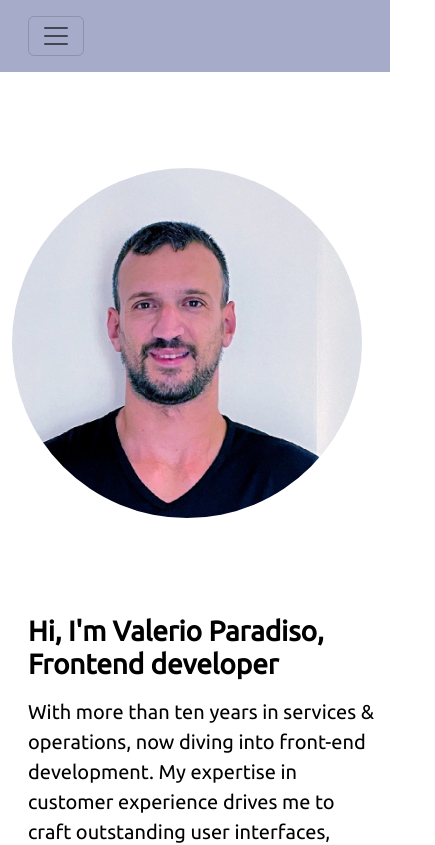
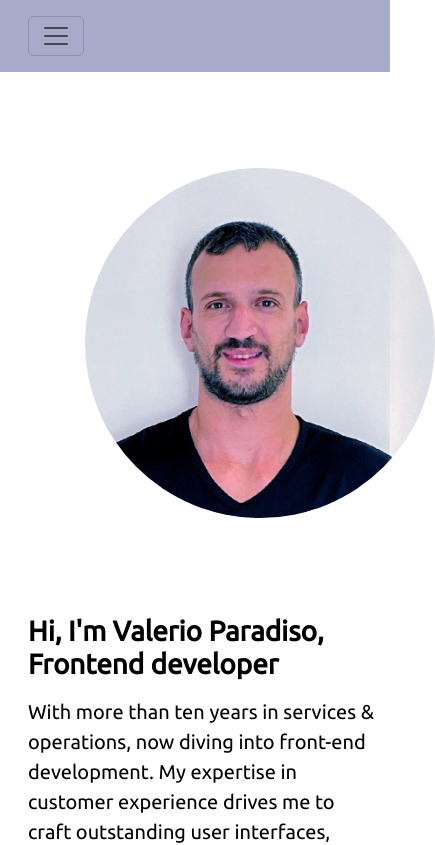
Before and after one commit to valerioprds/my-portfolio, an Angular app: page / in a window 390 px wide. Shown: the top 845 px of the page, 435 px wide, since content can reach past the window. Built offline with nearby package versions, Linux system fonts and the light colour scheme.

Commit message:
fixed position of picture

```diff
--- a/src/app/app.component.css
+++ b/src/app/app.component.css
@@ -197,20 +197,12 @@ color: #3a3c47;
 
 @media (max-width: 767px) {
   .img-fluid {
-    position: sticky;
-    width: 350px;
-    height: 350px;
-    border-radius: 50%;
     left: 28%;
   }
 }
 
 @media (max-width: 1050px) {
   .img-fluid {
-    position: sticky;
-    width: 350px;
-    height: 350px;
-    border-radius: 50%;
-    left: 62%;
+    left: 20%;
   }
 }
```
